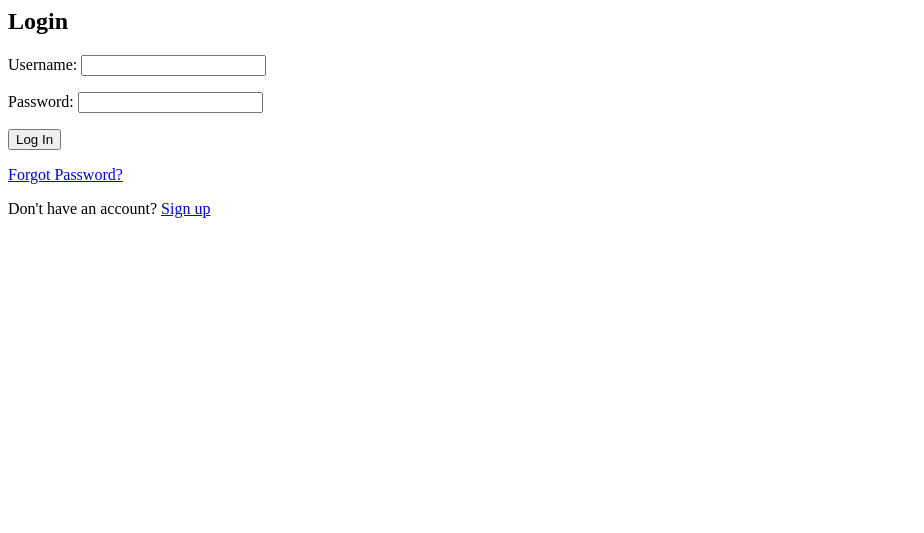
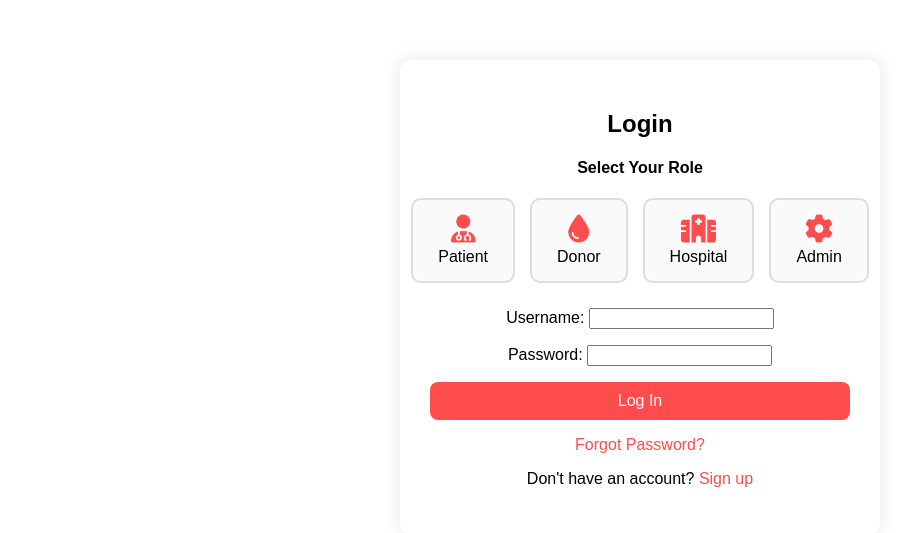
Before and after one commit to nailaanver/blood_bank_management_system, a Django app: page /login/ in a window 1280 px wide. Shown: the top 533 px of the page, without its empty margins (0-924 px from the left). Run offline with Django 5.2, Linux system fonts and the light colour scheme.

Commit message:
set role selection onlogin page

```diff
--- a/blood_bank_app/templates/login.html
+++ b/blood_bank_app/templates/login.html
@@ -8,13 +8,136 @@
 
     <form method="post">
         {% csrf_token %}
+
+        <!-- Unique Role Selection -->
+        <div class="role-select">
+            <h4>Select Your Role</h4>
+            <div class="role-options">
+                <label class="role-card">
+                    <input type="radio" name="role" value="patient" required>
+                    <div class="role-content">
+                        <i class="fa fa-user-md"></i>
+                        <span>Patient</span>
+                    </div>
+                </label>
+
+                <label class="role-card">
+                    <input type="radio" name="role" value="donor" required>
+                    <div class="role-content">
+                        <i class="fa fa-tint"></i>
+                        <span>Donor</span>
+                    </div>
+                </label>
+
+                <label class="role-card">
+                    <input type="radio" name="role" value="hospital" required>
+                    <div class="role-content">
+                        <i class="fa fa-hospital"></i>
+                        <span>Hospital</span>
+                    </div>
+                </label>
+                <label class="role-card">
+                    <input type="radio" name="role" value="admin" required>
+                    <div class="role-content">
+                        <i class="fa fa-cog"></i>
+                        <span>Admin</span>
+                    </div>
+                </label>
+            </div>
+        </div>
+
+        <!-- Django Form -->
         {{ form.as_p }}
+
         <button type="submit">Log In</button>
     </form>
 
     <div class="links">
-            <a href="{% url 'forgot_password' %}">Forgot Password?</a>
-            <p>Don't have an account? <a href="{% url 'register' %}">Sign up</a></p>
+        <a href="{% url 'forgot_password' %}">Forgot Password?</a>
+        <p>Don't have an account? <a href="{% url 'register' %}">Sign up</a></p>
     </div>
 </div>
+
+<!-- FontAwesome for icons -->
+<link rel="stylesheet" href="https://cdnjs.cloudflare.com/ajax/libs/font-awesome/6.5.0/css/all.min.css">
+
+<!-- Add this CSS -->
+<style>
+.login-container {
+    width: 420px;
+    margin: 60px auto;
+    padding: 30px;
+    border-radius: 12px;
+    box-shadow: 0 0 20px rgba(0,0,0,0.1);
+    background: #fff;
+    text-align: center;
+    font-family: "Poppins", sans-serif;
+}
+
+.role-select {
+    margin-bottom: 25px;
+}
+
+.role-options {
+    display: flex;
+    justify-content: center;
+    gap: 15px;
+    margin-top: 10px;
+}
+
+.role-card {
+    cursor: pointer;
+}
+
+.role-card input[type="radio"] {
+    display: none;
+}
+
+.role-content {
+    border: 2px solid #ddd;
+    border-radius: 10px;
+    padding: 15px 25px;
+    transition: all 0.3s ease;
+    background-color: #fafafa;
+}
+
+.role-content i {
+    font-size: 28px;
+    color: #ff4d4d;
+    display: block;
+    margin-bottom: 5px;
+}
+
+.role-card input[type="radio"]:checked + .role-content {
+    border-color: #ff4d4d;
+    background-color: #fff5f5;
+    box-shadow: 0 0 10px rgba(255, 77, 77, 0.3);
+    transform: scale(1.05);
+}
+
+.login-container button {
+    width: 100%;
+    padding: 10px;
+    border: none;
+    background: #ff4d4d;
+    color: white;
+    font-size: 16px;
+    border-radius: 8px;
+    cursor: pointer;
+    transition: 0.3s;
+}
+
+.login-container button:hover {
+    background: #ff3333;
+}
+
+.links {
+    margin-top: 15px;
+}
+
+.links a {
+    color: #ff4d4d;
+    text-decoration: none;
+}
+</style>
 {% endblock %}
--- a/blood_bank_app/views.py
+++ b/blood_bank_app/views.py
@@ -12,39 +12,30 @@ from blood_bank_app.forms import LoginForm,UserForm
 # Create your views here.
 def login_View(request):
     if request.method == 'POST':
+        role = request.POST.get('role')
         form = LoginForm(request.POST)
         if form.is_valid():
             username = form.cleaned_data['username']
             password = form.cleaned_data['password']
             user = authenticate(request, username=username, password=password)
             if user is not None:
-                # ✅ Log the user in
-                login(request, user)
-
-                # ✅ Ensure profile exists (auto-create if missing)
-                profile, created = Profile.objects.get_or_create(
-                    user=user,
-                    defaults={'role': 'admin' if user.is_superuser else 'donor'}
-                )
-
-                # ✅ Redirect based on role
-                if profile.role == 'patient':
-                    return redirect('patient_dashboard')
-                elif profile.role == 'donor':
-                    return redirect('donor_dashboard')
-                elif profile.role == 'hospital':
-                    return redirect('hospital_dashboard')
-                elif profile.role == 'admin':
-                    return redirect('admin_dashboard')
-
-                # ✅ fallback redirect (in case role is blank)
-                return redirect('admin_dashboard')
-
+                if user.profile.role == role:  # ensure role matches
+                    login(request, user)
+                    if role == 'patient':
+                        return redirect('patient_dashboard')
+                    elif role == 'donor':
+                        return redirect('donor_dashboard')
+                    elif role == 'admin':
+                        return redirect('admin_dashboard')
+                else:
+                    error = "Role does not match your account."
             else:
-                return render(request, 'login.html', {'form': form, 'error': 'Invalid credentials'})
+                error = "Invalid username or password."
+        else:
+            error = "Form is invalid."
+        return render(request, 'login.html', {'form': form, 'error': error})
     else:
         form = LoginForm()
-
     return render(request, 'login.html', {'form': form})
 
 # register
```
Also changed, not shown: db.sqlite3.
